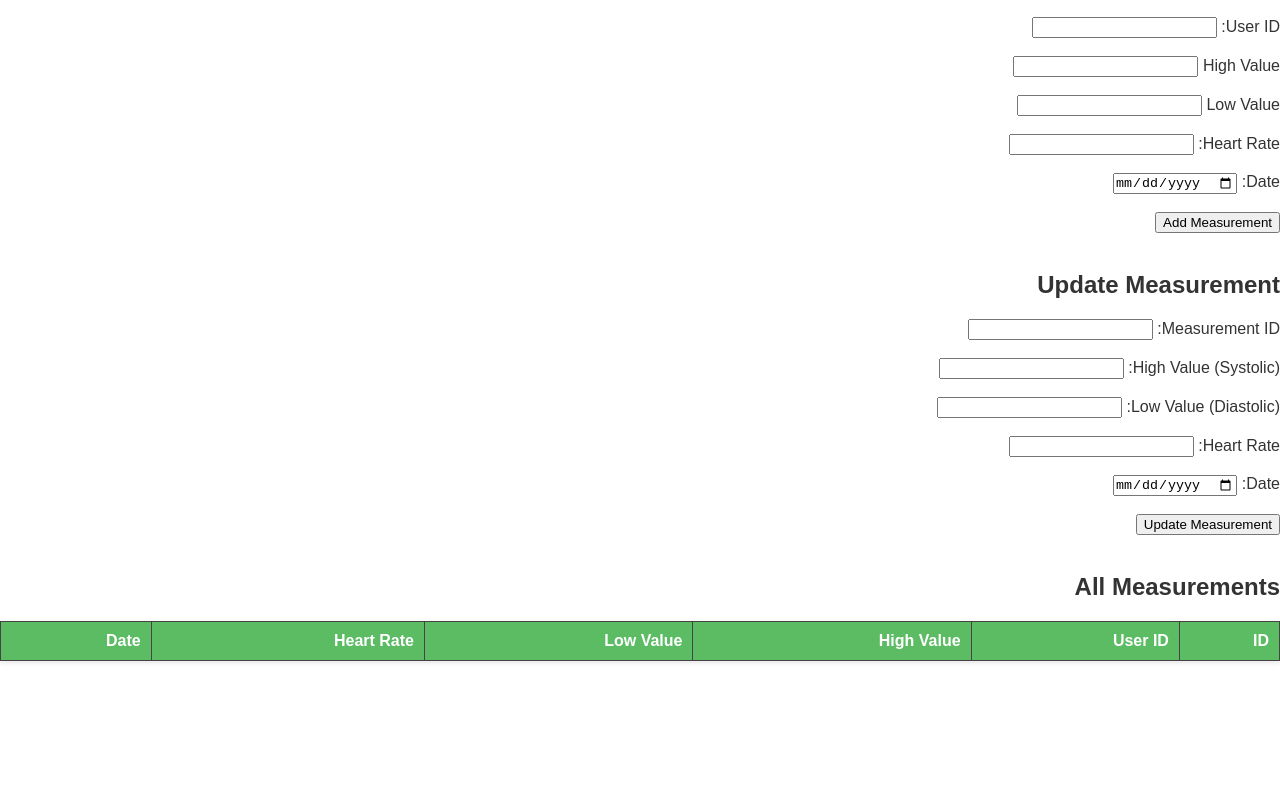
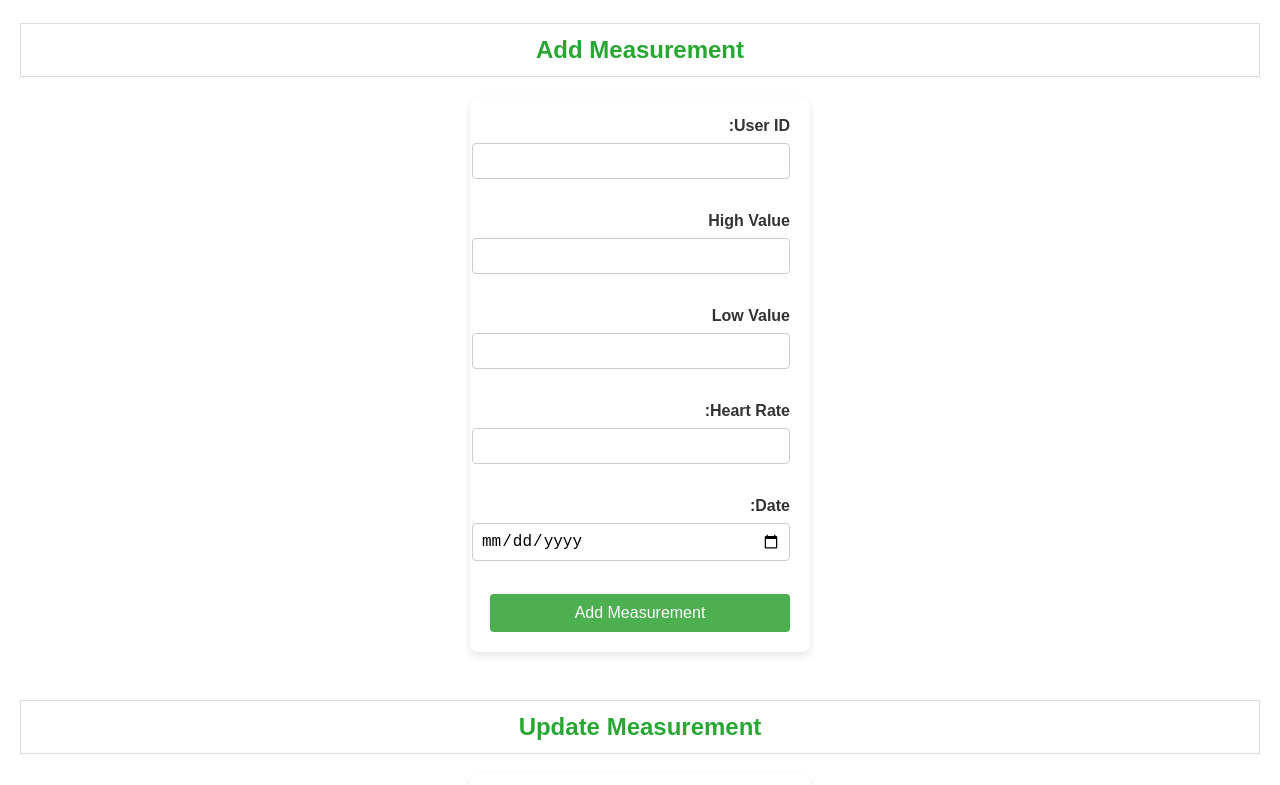
Before and after one commit to hasonateto12/blood_pressure, a website: page views/main.html in a window 1280 px wide. Shown: the part 111-896 px from the top of the page. Before the commit the page ends 800 px from the top, so only its background shows below. Drawn offline with Linux system fonts and the light colour scheme; no server answers.

Commit message:
edit the h2 adress to the center

```diff
--- a/css/main.css
+++ b/css/main.css
@@ -1,3 +1,92 @@
+body {
+    font-family: Arial, sans-serif;
+    margin: 0;
+    padding: 20px;
+    background-color: #f4f4f4;
+}
+
+h1, h2 {
+    color: #28a733;
+}
+
+h2 {
+    margin-top: 30px;
+}
+
+/* Form styling */
+form {
+    background-color: #fff;
+    padding: 20px;
+    margin: 10px 0 30px;
+    border-radius: 8px;
+    box-shadow: 0 4px 8px rgba(0, 0, 0, 0.1);
+    width: 300px;
+    margin: auto;
+}
+
+label {
+    display: block;
+    margin-bottom: 8px;
+    font-weight: bold;
+}
+
+input[type="text"], input[type="date"] {
+    width: 100%;
+    padding: 8px;
+    margin-bottom: 15px;
+    border: 1px solid #ccc;
+    border-radius: 4px;
+    font-size: 16px;
+}
+
+button[type="submit"] {
+    width: 100%;
+    padding: 10px;
+    background-color: #4CAF50;
+    color: white;
+    border: none;
+    border-radius: 4px;
+    cursor: pointer;
+    font-size: 16px;
+}
+
+button[type="submit"]:hover {
+    background-color: #45a049;
+}
+
+/* Table styling */
+table {
+    width: 80%;
+    margin: 20px auto;
+    border-collapse: collapse;
+    background-color: #fff;
+    box-shadow: 0 4px 8px rgba(0, 0, 0, 0.1);
+}
+
+th, td,h2,h2,h1 {
+    padding: 12px;
+    text-align: center;
+    border: 1px solid #ddd;
+}
+
+th {
+    background-color: #4CAF50;
+    color: white;
+}
+
+tr:nth-child(even) {
+    background-color: #f2f2f2;
+}
+
+tr:hover {
+    background-color: #ddd;
+}
+
+td {
+    font-size: 14px;
+}
+
+
 body {
     background-color: rgb(255, 255, 255); /* Softer green */
     direction: rtl;
```
